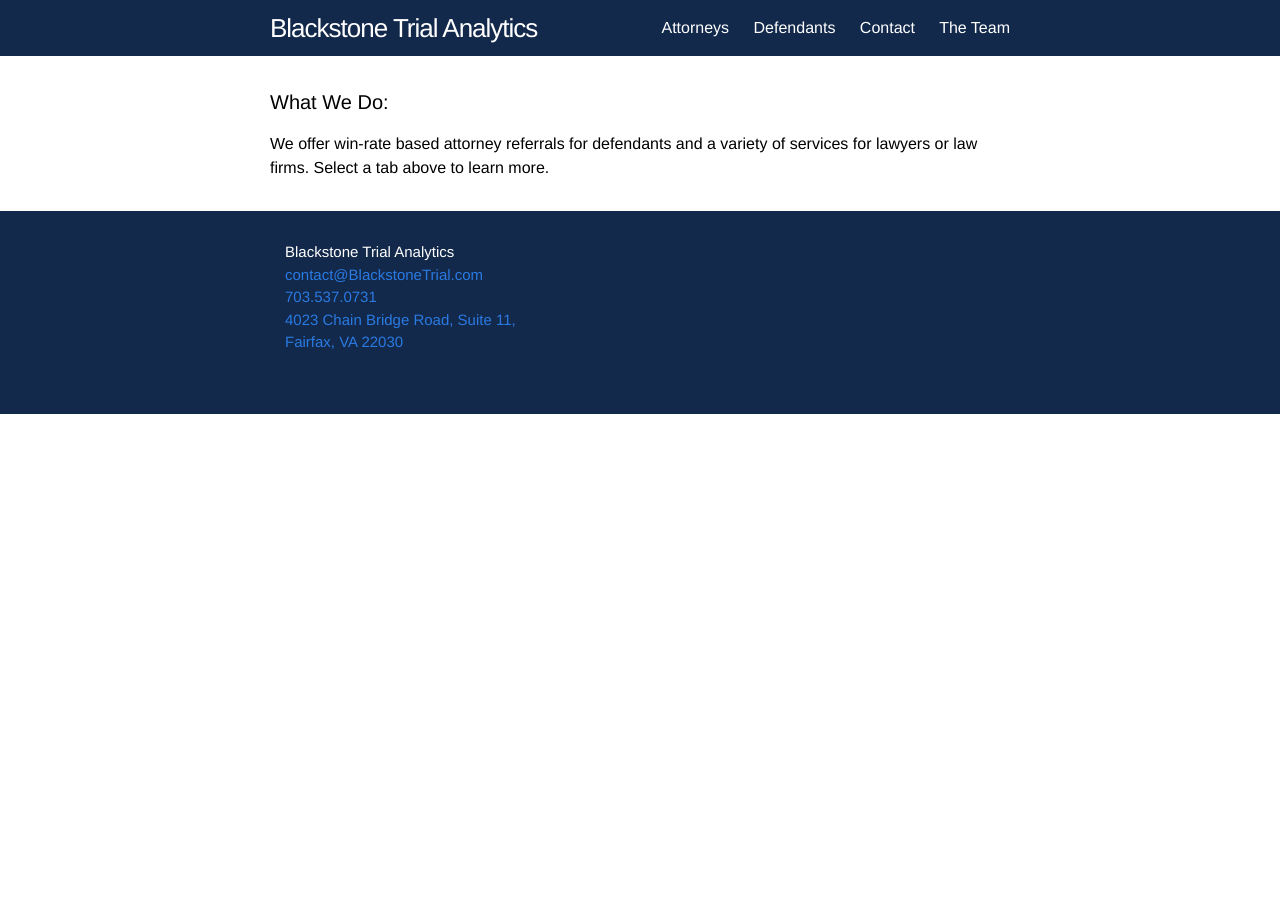
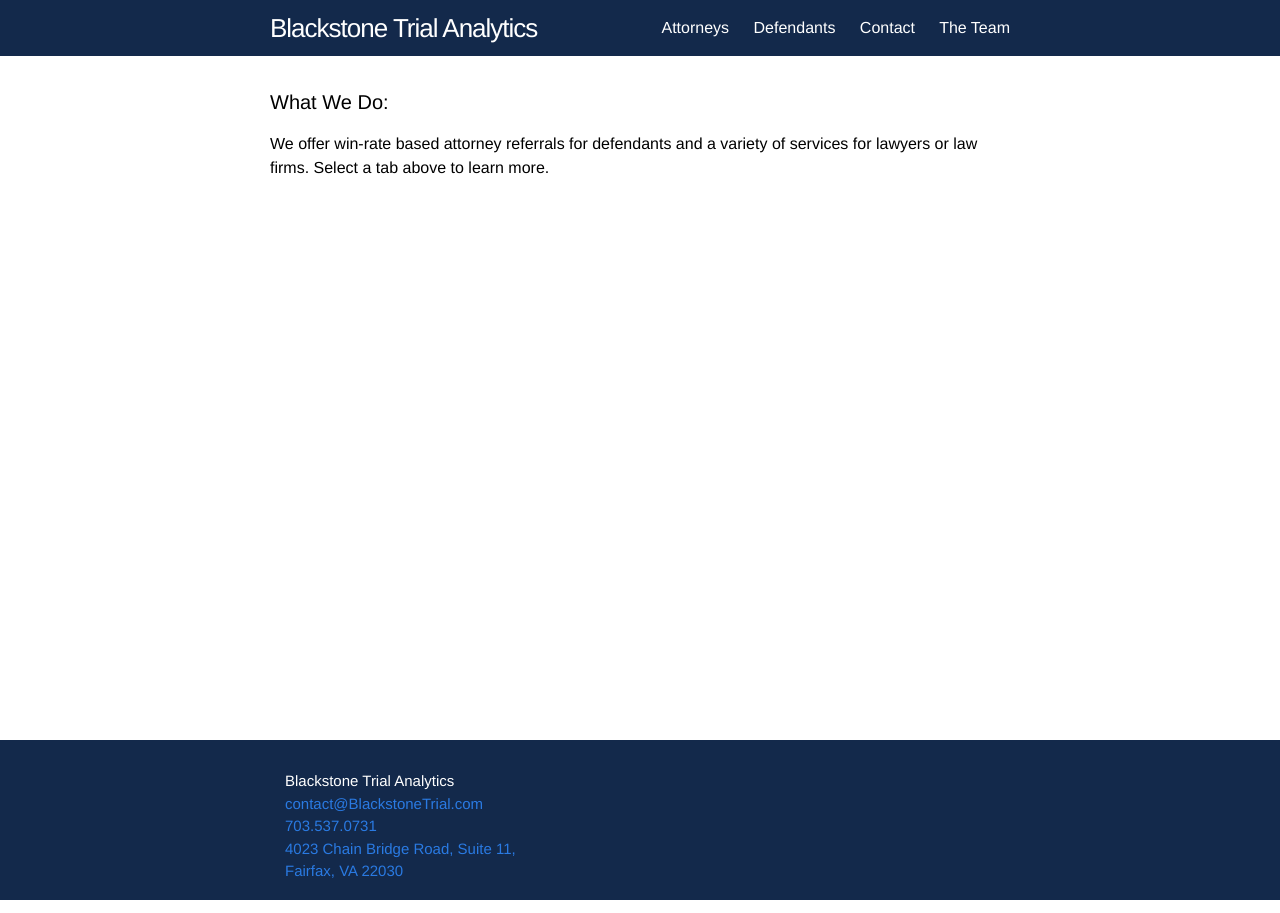
Before and after one commit to BlackstoneTrialAnalytics/BlackstoneTrialAnalytics.github.io, a Jekyll site: the page built from index.html, in a window 1280 px wide. Built offline with Jekyll 4.4.1, drawn with Linux system fonts in a browser that asks for light colours.

Commit message:
Fixing css shit

```diff
--- a/_sass/_base.scss
+++ b/_sass/_base.scss
@@ -23,6 +23,8 @@ body {
     -o-font-feature-settings: "kern" 1;
     font-feature-settings: "kern" 1;
     font-kerning: normal;
+    margin:0;
+    padding:0;
 }
 
 
--- a/_sass/_layout.scss
+++ b/_sass/_layout.scss
@@ -99,7 +99,9 @@
 .site-footer {
     border-top: 1px solid $text-color;
     padding: $spacing-unit 0;
-    position:relative;
+    position:absolute;
+    bottom:0;
+    height:100px;
     width:100%;
     background-color:$background-color;
 }
@@ -170,6 +172,7 @@
  */
 .page-content {
     padding: $spacing-unit 0;
+    padding-bottom:100;
 }
 
 .page-heading {
--- a/index.html
+++ b/index.html
@@ -1,7 +1,6 @@
 ---
 layout: default
 ---
-
 <div class="home">
   <h1 class="page-heading">What We Do:</h1>
   <article>
```
Also changed, not shown: _layouts/default.html (+1 -6 lines), _includes/head.html (line endings or trailing spaces).
